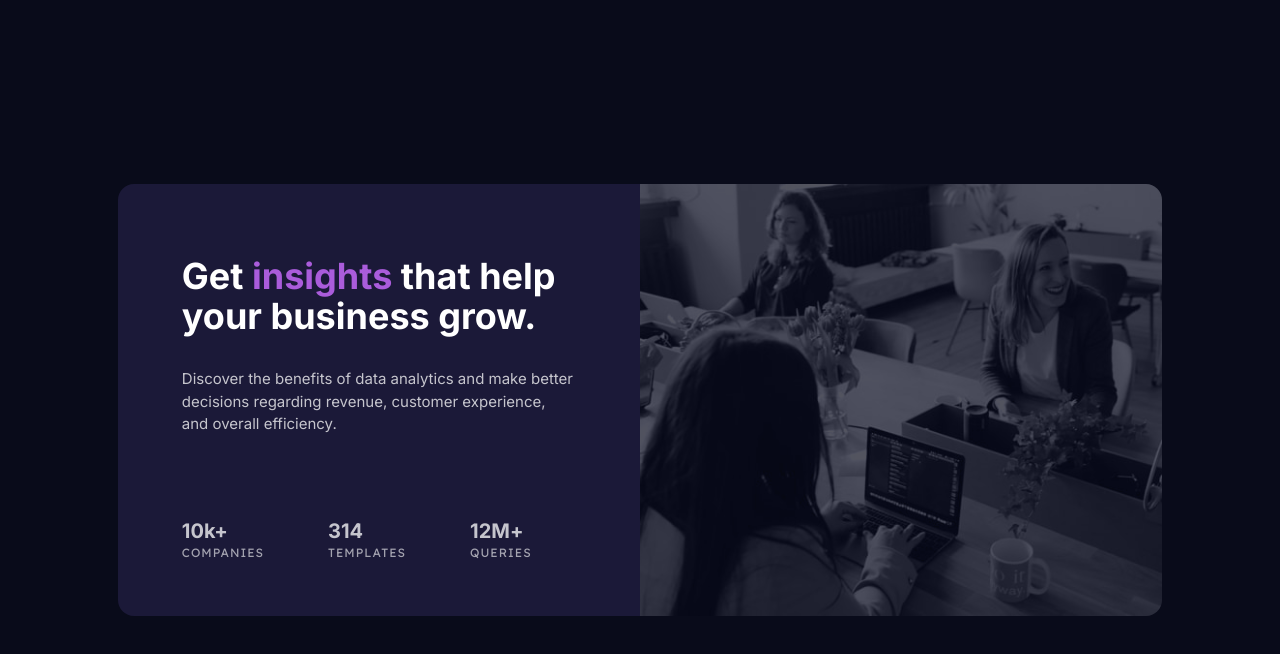
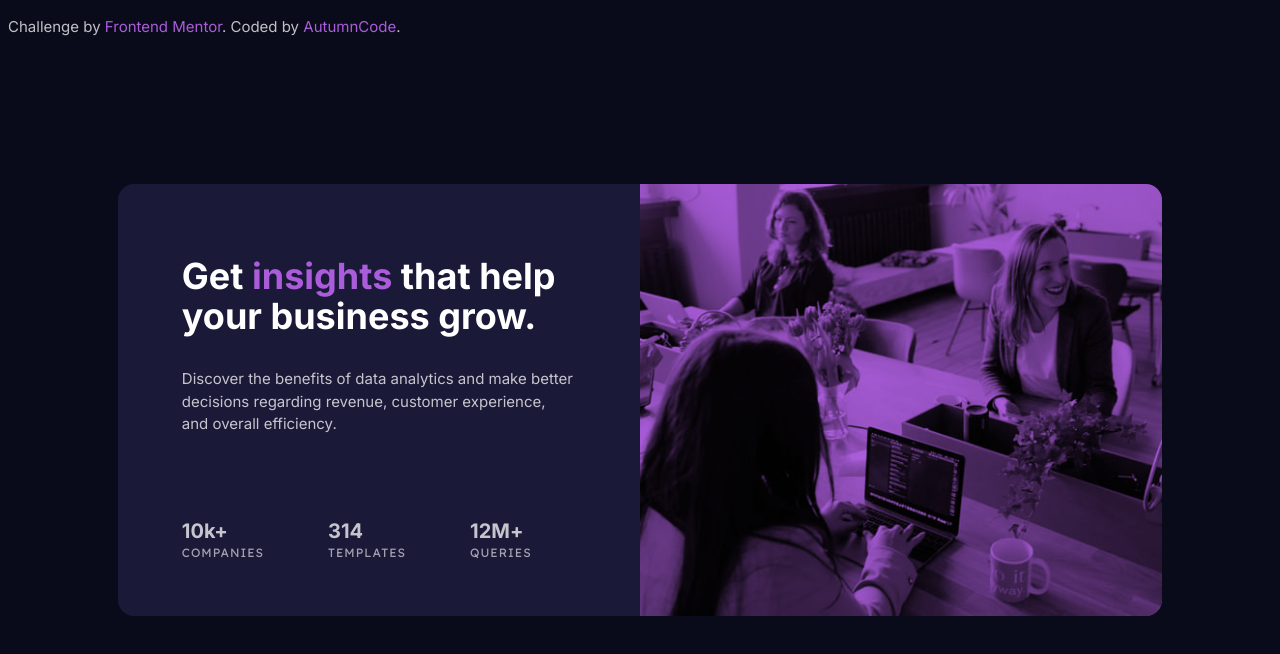
Before and after one commit to AutumnsCode/fem, a website built with Vite: page newbie/state-preview-card/index.html in a window 1280 px wide. Built offline with nearby package versions, Linux system fonts and the light colour scheme.

Commit message:
working on the image, put a height, mix-blend-mode

```diff
--- a/newbie/state-preview-card/index.html
+++ b/newbie/state-preview-card/index.html
@@ -43,9 +43,9 @@
       </picture>
     </article>
   </main>
-  <!-- <footer>
+  <footer>
     Challenge by <a href="https://www.frontendmentor.io?ref=challenge" target="_blank">Frontend Mentor</a>.
     Coded by <a href="https://www.frontendmentor.io/profile/AutumnsCode">AutumnCode</a>.
-  </footer> -->
+  </footer>
 </body>
 </html>
--- a/newbie/state-preview-card/src/sass/base/_footer.scss
+++ b/newbie/state-preview-card/src/sass/base/_footer.scss
@@ -1,8 +1,7 @@
 footer {
   position: absolute;
-  bottom: 1rem;
-  left: 1rem;
-  font-size: .75rem;
+  top: 1rem;
+  left: 0.5rem;
 
   a {
     text-decoration: none;
--- a/newbie/state-preview-card/src/sass/layout/_article.scss
+++ b/newbie/state-preview-card/src/sass/layout/_article.scss
@@ -15,22 +15,17 @@
   }
 
   picture {
-    flex-basis: 100%;
-    background-color: hsl(277, 64%, 61%);
-    opacity: 0.3;
-    mix-blend-mode:luminosity;
+      flex-basis: 40%;
+    background-color: hsl(var(--clr-soft-violet));
 
-
-    // &::before {
-    //   content: '';
-    //   width: 100%;
-    //   height: 100%;
-    //   position: absolute;
-    //   background-color: hsl(var(--clr-soft-violet) / 0.3);
-    // }
     img {
       height: 100%;
       object-fit: cover;
+      mix-blend-mode: multiply;
+    }
+
+    @include mq-min(desktop) {
+      flex-basis: 100%;
     }
   }
 
```
